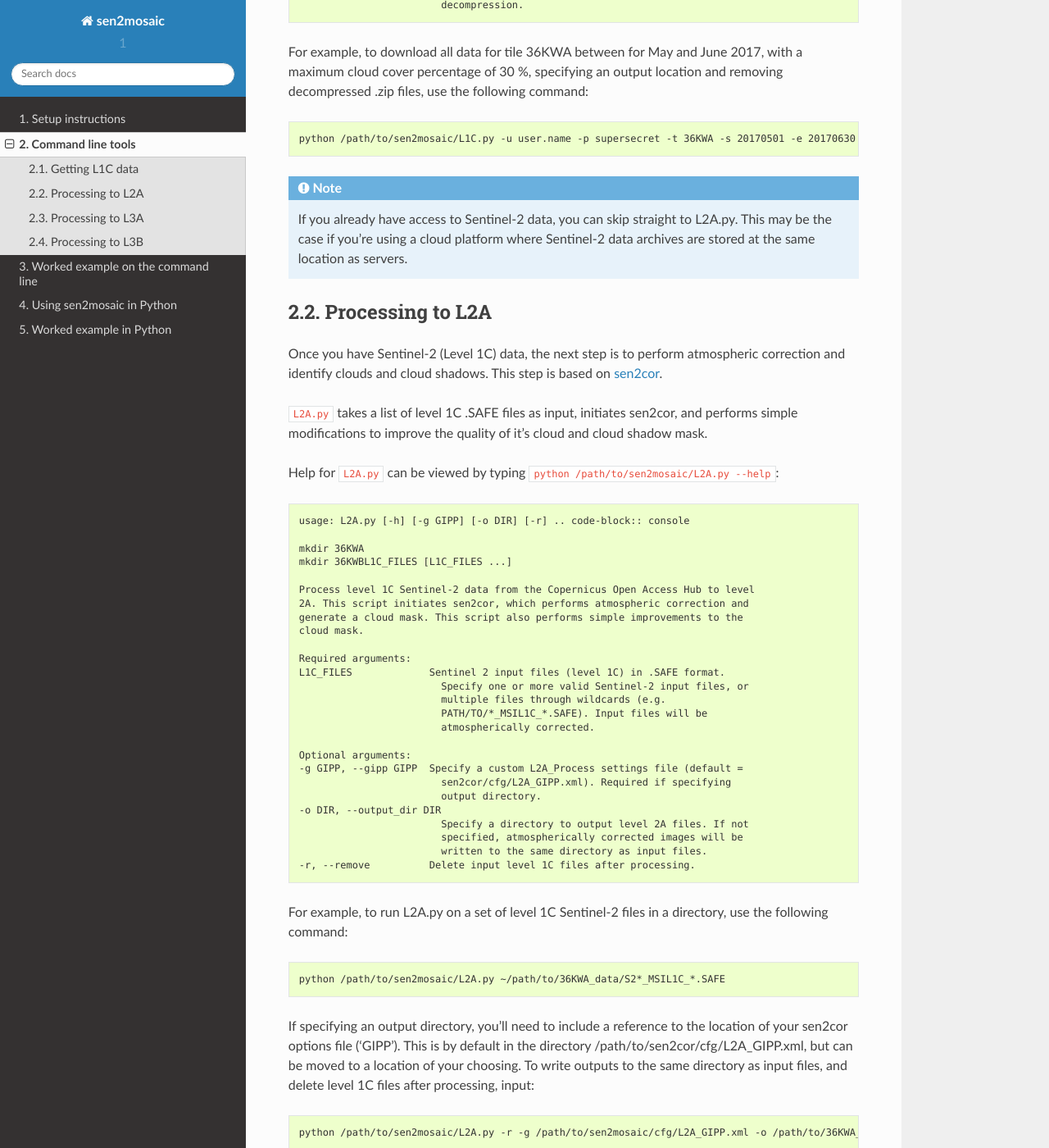
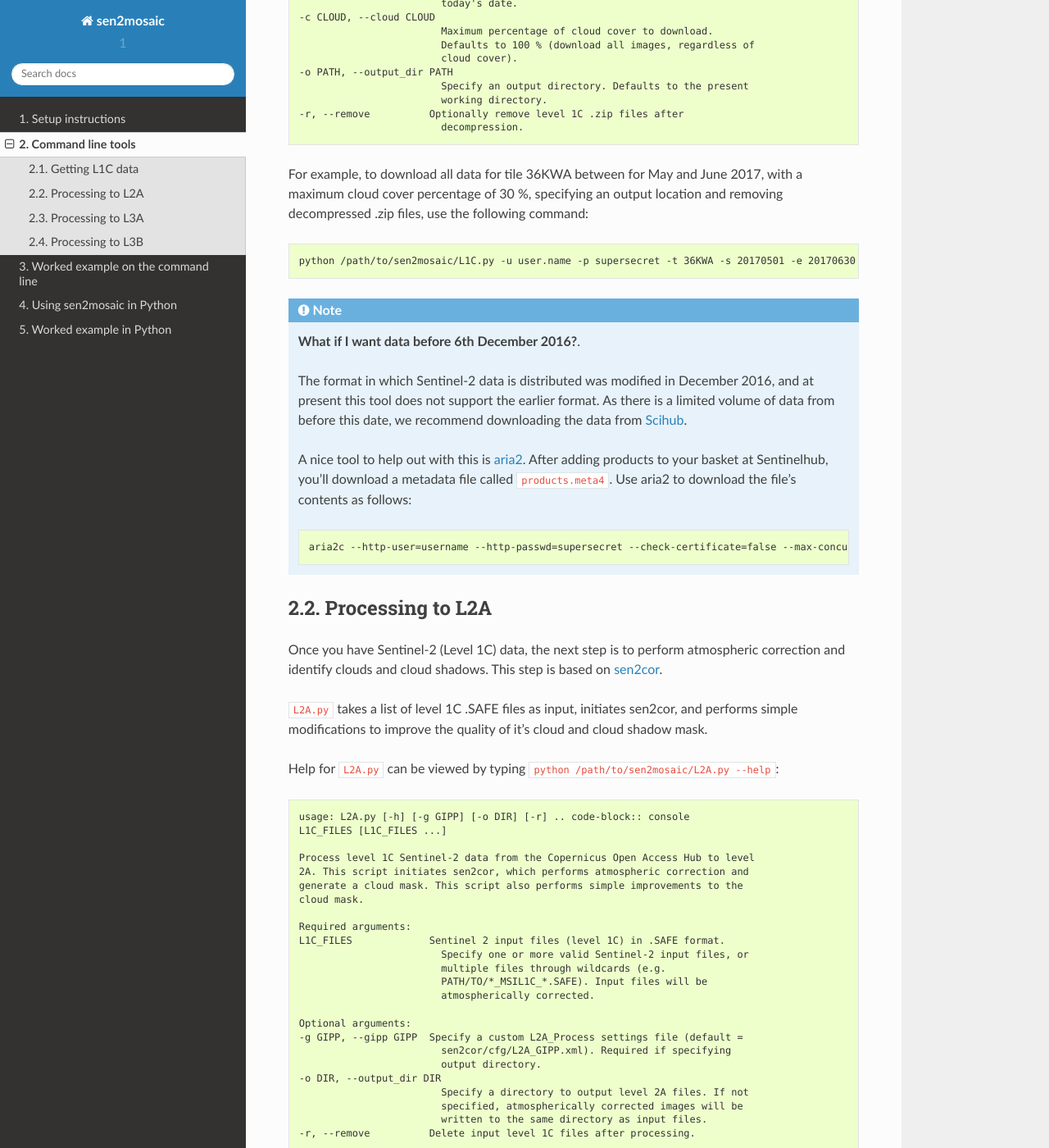
Before and after one commit to smfm-project/sen2mosaic, a Sphinx documentation site: the page built from docs/source/command_line.rst, in a window 1280 px wide and 1400 px high, scrolled down 1268 px. Shown: the whole window at 82% size. Built offline with Sphinx 7.4.7 and the Read the Docs theme 2.0.0, drawn with Linux system fonts in a browser that asks for light colours; some of the changed text lies outside the part shown.

Commit message:
Added instructions to download data prior to 200161206

```diff
--- a/docs/source/command_line.rst
+++ b/docs/source/command_line.rst
@@ -10,6 +10,8 @@ Getting L1C data
 ----------------
 
 Data from Sentinel-2 are available from the `Copernicus Open Access Data Hub <https://scihub.copernicus.eu/>`_, which has a graphical interface to download scenes from selected areas. Whilst useful for smaller areas, generating mosaics at national scales requires a volume of data which makes this extremely labour intensive.
+
+.. note:: If you already have access to Sentinel-2 data, you can skip straight to L2A.py. This may be the case if you're using a cloud platform where Sentinel-2 data archives are stored at the same location as servers.
 
 The alternative is to download data using the `API Hub <https://scihub.copernicus.eu/twiki/do/view/SciHubWebPortal/APIHubDescription>`_. This system allows users to search for files using conditions on the command line, and automatically download files. To interface with the API hub, we use an excellent open source utility called `Sentinelsat <https://sentinelsat.readthedocs.io/en/v0.12/>`_. This operates both as a command line tool, and as a Python API, which we use here. You will need to sign up for an account at `Scihub <https://scihub.copernicus.eu/>`_.
 
@@ -55,7 +57,15 @@ For example, to download all data for tile 36KWA between for May and June 2017,
 
     python /path/to/sen2mosaic/L1C.py -u user.name -p supersecret -t 36KWA -s 20170501 -e 20170630 -c 30 -r -o ~/path/to/36KWA_data/
 
-.. note:: If you already have access to Sentinel-2 data, you can skip straight to L2A.py. This may be the case if you're using a cloud platform where Sentinel-2 data archives are stored at the same location as servers.
+.. note:: **What if I want data before 6th December 2016?**.
+
+    The format in which Sentinel-2 data is distributed was modified in December 2016, and at present this tool does not support the earlier format. As there is a limited volume of data from before this date, we recommend downloading the data from `Scihub <https://scihub.copernicus.eu/>`_.
+
+    A nice tool to help out with this is `aria2 <https://aria2.github.io/>`_. After adding products to your basket at Sentinelhub, you'll download a metadata file called ``products.meta4``. Use aria2 to download the file's contents as follows:
+
+    .. code-block:: console
+
+        aria2c --http-user=username --http-passwd=supersecret --check-certificate=false --max-concurrent-downloads=2 -M products.meta4
 
 Processing to L2A
 -----------------
@@ -69,9 +79,7 @@ Help for ``L2A.py`` can be viewed by typing ``python /path/to/sen2mosaic/L2A.py
 .. code-block:: console
 
     usage: L2A.py [-h] [-g GIPP] [-o DIR] [-r] .. code-block:: console
-
-    mkdir 36KWA
-    mkdir 36KWBL1C_FILES [L1C_FILES ...]
+    L1C_FILES [L1C_FILES ...]
 
     Process level 1C Sentinel-2 data from the Copernicus Open Access Hub to level
     2A. This script initiates sen2cor, which performs atmospheric correction and
```
